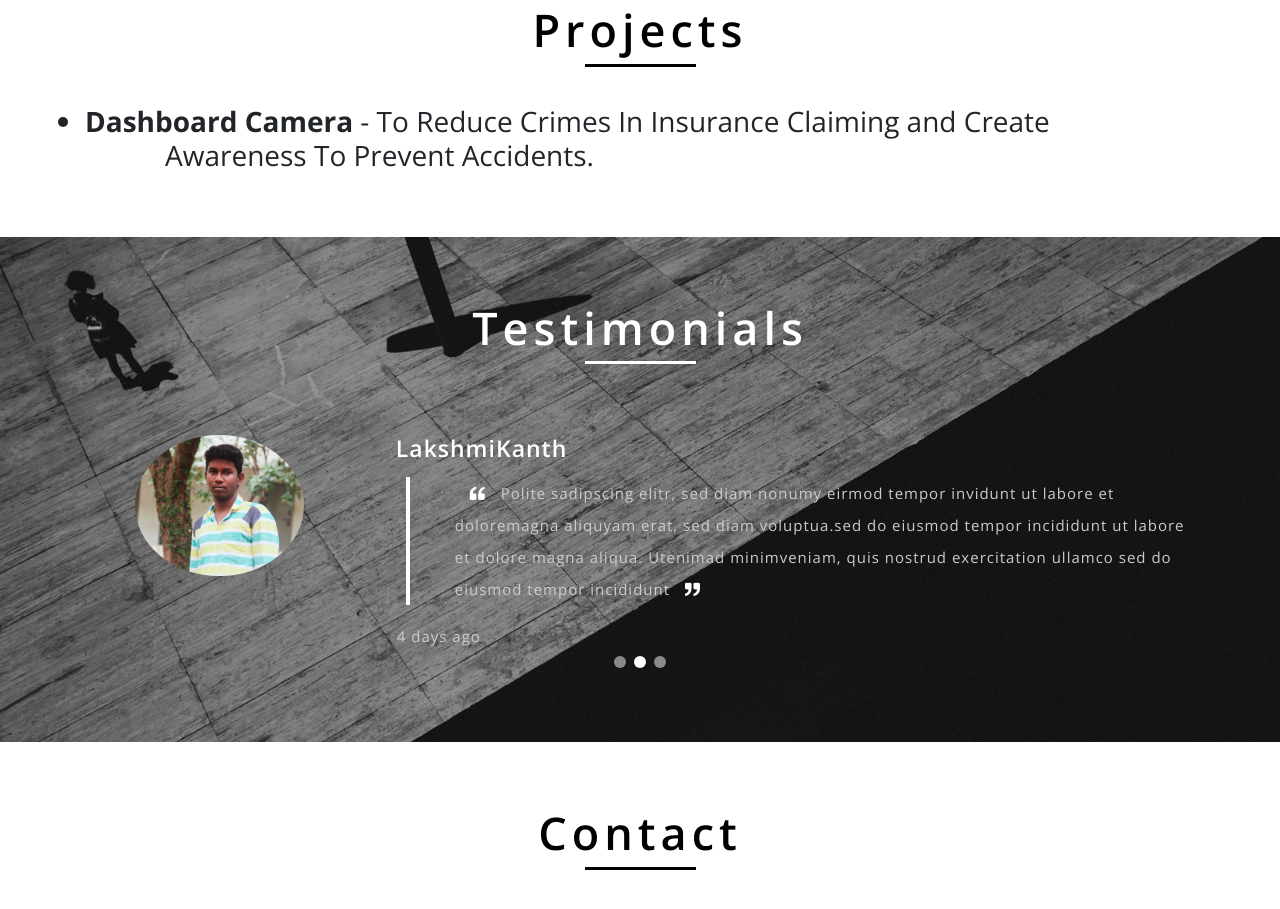
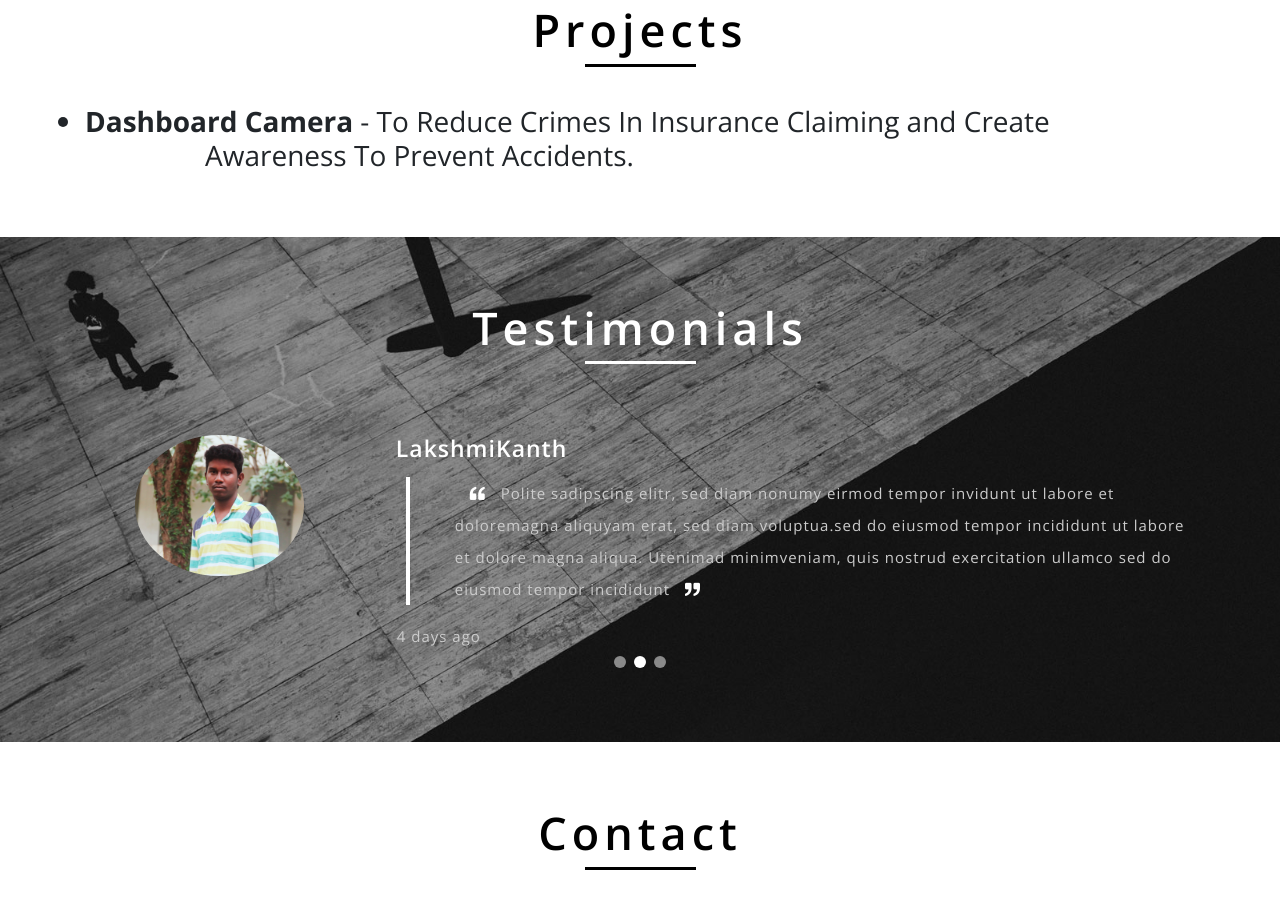
Before and after one commit to AYYANDURAI/ayyandurai.github.io, a plain HTML site: page index.html in a window 1280 px wide. Shown: the part 2609-3518 px from the top of the page. Drawn offline with nearby package versions, Linux system fonts and the light colour scheme.

Commit message:
Update index.html

```diff
--- a/index.html
+++ b/index.html
@@ -222,7 +222,7 @@
 		<h3 class="heading">Projects</h3><br></br>
 		<ul>
 			<h3><li><b>Dashboard Camera</b> - To Reduce Crimes In Insurance Claiming and Create </li></h3>
-			<h3 style="margin-left:80px;">Awareness To Prevent Accidents.</h3>
+			<h3 style="margin-left:120px;">Awareness To Prevent Accidents.</h3>
 	        </ul>
 		</div>
 	 </div>
```
